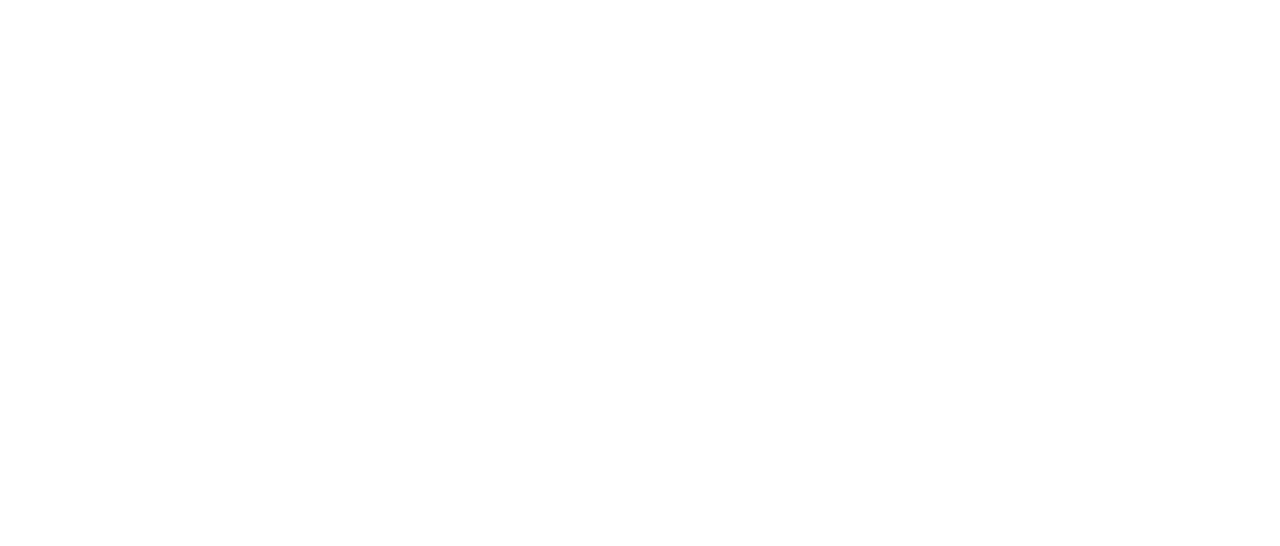
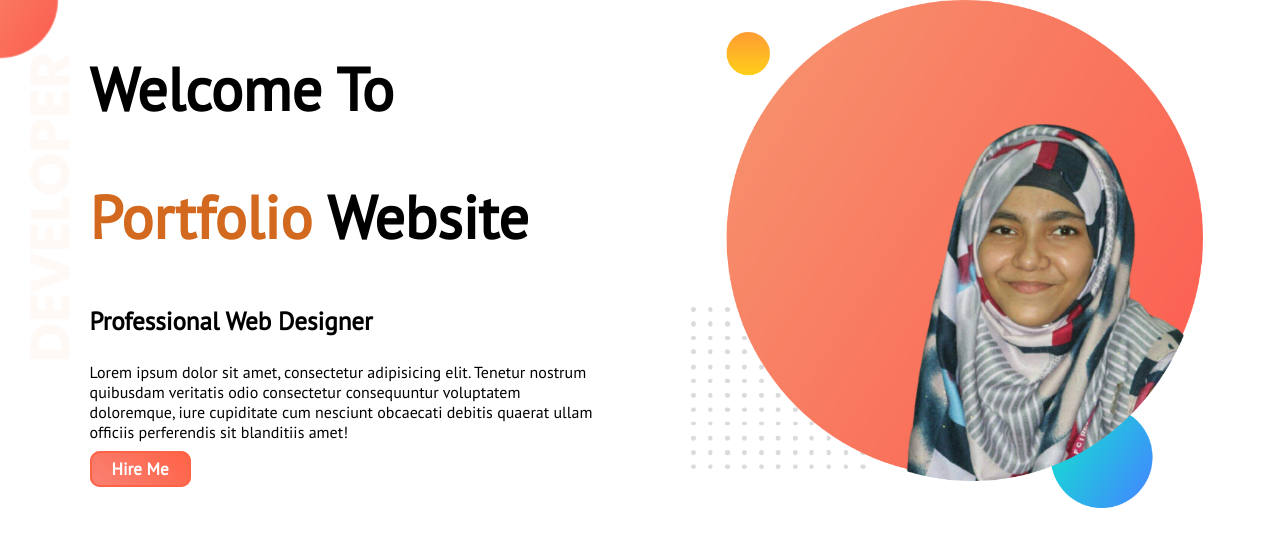
Before and after one commit to jihan212/portfolio-practise, a plain HTML site: page index.html in a window 1280 px wide. Drawn offline with Linux system fonts and the light colour scheme.

Commit message:
portfolio updated

```diff
--- a/index.html
+++ b/index.html
@@ -3,9 +3,23 @@
 <head>
     <meta charset="UTF-8">
     <meta name="viewport" content="width=device-width, initial-scale=1.0">
+    <link rel="stylesheet" href="style.css">
+    <link rel="preconnect" href="https://fonts.gstatic.com">
+    <link href="https://fonts.googleapis.com/css2?family=PT+Sans&display=swap" rel="stylesheet">
     <title>Portfolio Website</title>
 </head>
 <body>
-
+    <section class="top-banner">
+        <div class="half-width">
+            <h1>Welcome To</h1>
+            <h1> <span id="highlighted-text">Portfolio</span> Website</h1>
+            <h3>Professional Web Designer</h3>
+            <p>Lorem ipsum dolor sit amet, consectetur adipisicing elit. Tenetur nostrum quibusdam veritatis odio consectetur consequuntur voluptatem doloremque, iure cupiditate cum nesciunt obcaecati debitis quaerat ullam officiis perferendis sit blanditiis amet!</p>
+            <a class="button-link" target="blank" href="https://www.linkedin.com/in/jihan-binte-jashim/">Hire Me</a>
+        </div>
+        <div class="half-width">
+            <img src="images/my-bg.png">
+        </div>
+    </section>
 </body>
 </html>
--- a/style.css
+++ b/style.css
@@ -0,0 +1,46 @@
+body{
+    margin: 0%;
+    padding: 0%;
+    font-family: 'PT Sans', sans-serif;
+}
+h1{
+    font-size: 60px;
+}
+#highlighted-text{
+    color: chocolate;
+}
+h3{
+    font-size: 25px;
+}
+p{
+    font: 25px;
+}
+section{
+    height: 500px;
+}
+.top-banner{
+    background-image: url("images/top-banner.png");
+    background-repeat: no-repeat;
+}
+
+.half-width{
+    width: 40%;
+    float: left;
+    margin-left: 5%;
+    padding-left: 2%;
+}
+.half-width img{
+    width: 100%;
+}
+.button-link{
+    text-decoration: none;
+    border:tomato solid 2px;
+    background-image: linear-gradient(45deg, salmon,tomato);
+    border-radius: 10px;
+    font-size: 17px;
+    color: #ffffff;
+    font-weight: bold;
+    margin-top: 5px;
+    padding: 5px 20px;
+
+}
```
Also changed, not shown: images/dream-bg.png (added), images/exp-bg.png (added), images/jhankar.png (added), images/jhankar2.png (added), images/my-bg.png (added), images/my-bg2.png (added), images/top-banner.png (added).
